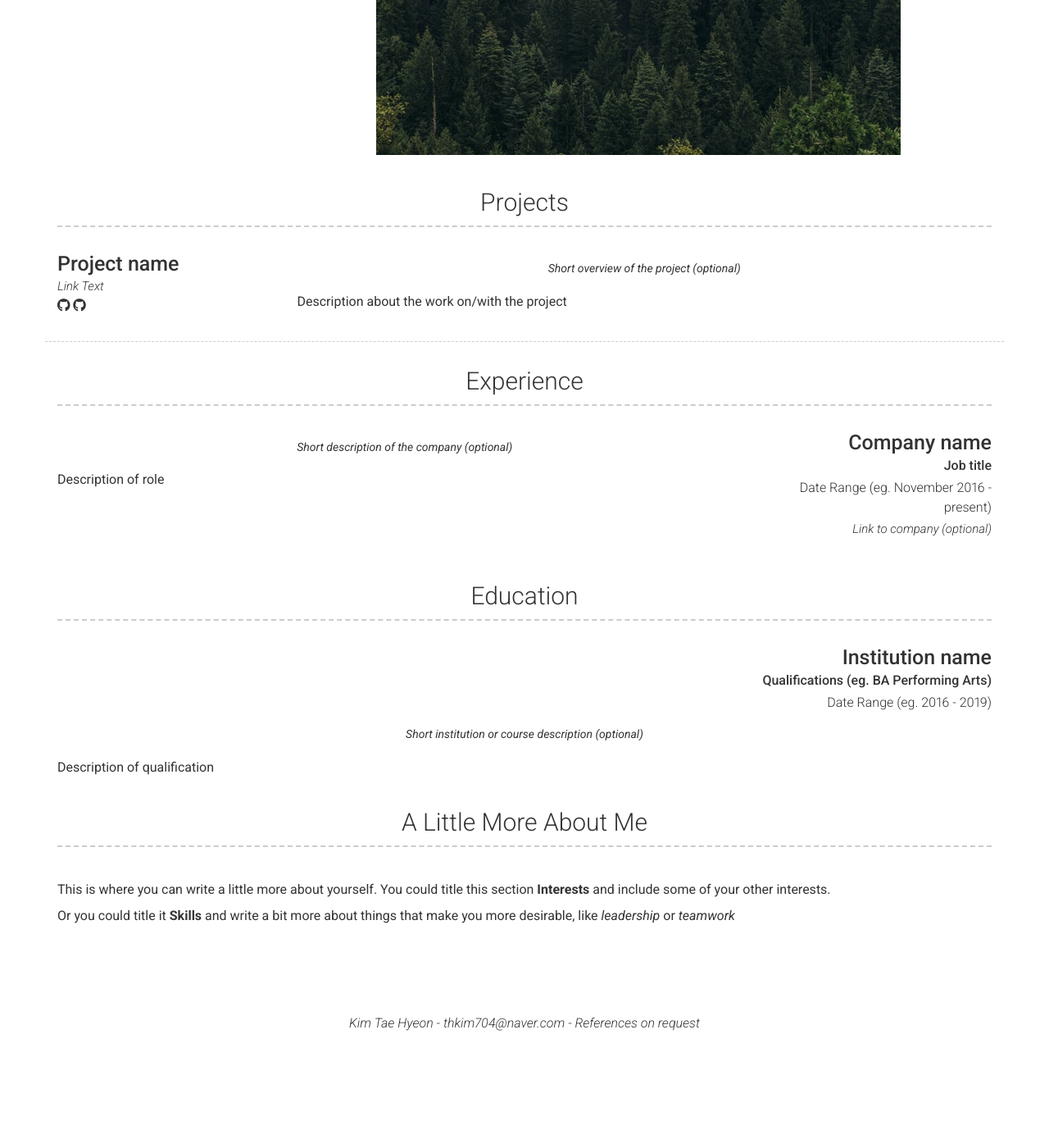
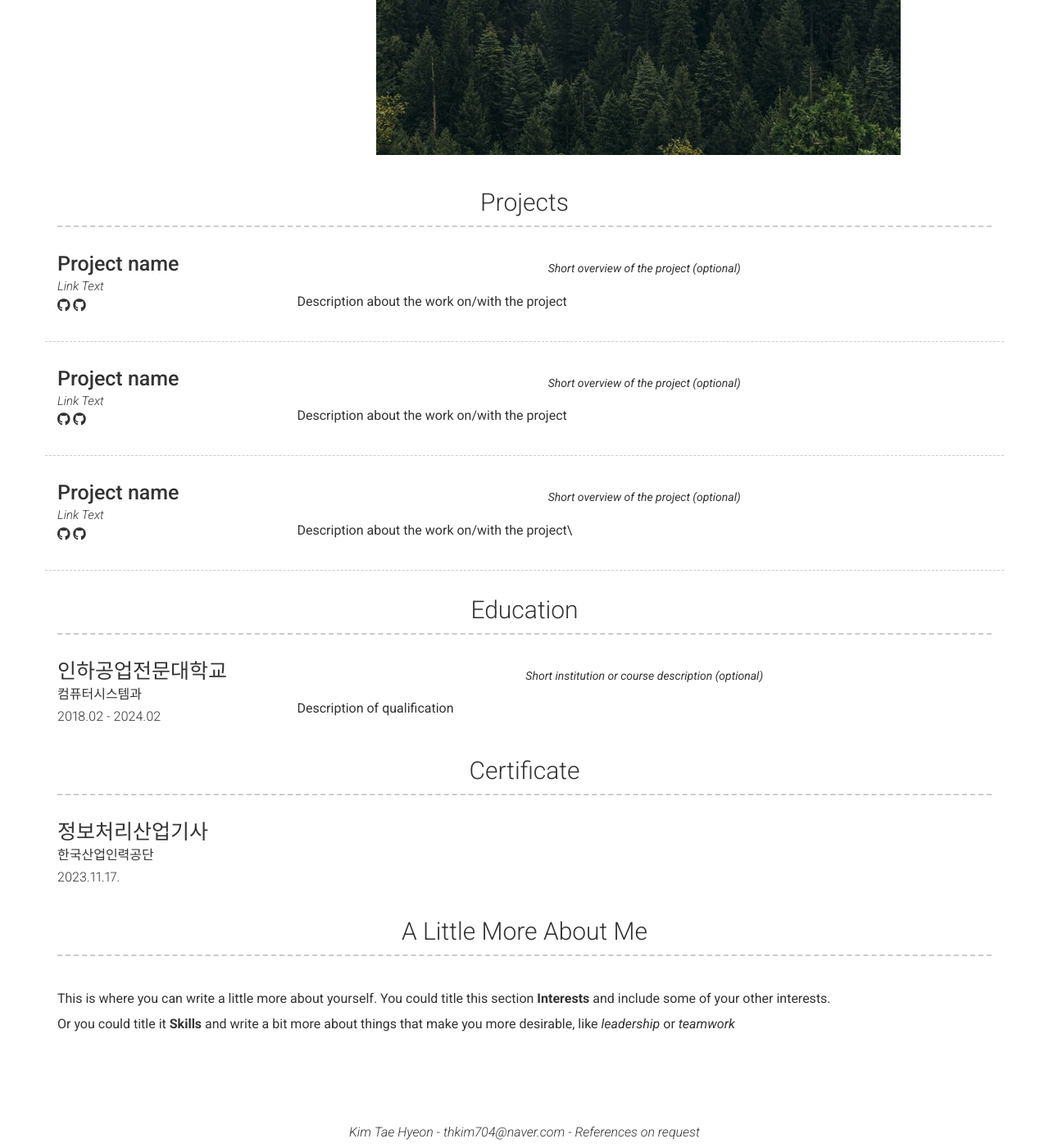
Before and after one commit to thkim704/thkim704.github.io, a Jekyll site: the page built from index.md, in a window 1280 px wide and 1400 px high, scrolled down 726 px. Shown: the whole window at 82% size. Built offline with Jekyll 4.4.1, drawn with Linux system fonts in a browser that asks for light colours; nearby versions of some CDN libraries; before the commit the page ends 1994 px from its top, so only the background shows below that.

Commit message:
Update _config.yml

```diff
--- a/_config.yml
+++ b/_config.yml
@@ -60,29 +60,58 @@ content:
           Short overview of the project (optional)
         description: | # this will include new lines to allow paragraphs
           Description about the work on/with the project
-  - title: Experience
-    layout: list
-    content:
-      - layout: right
-        title: Company name
-        sub_title: Job title
-        caption: Date Range (eg. November 2016 - present)
-        link: Link to company (optional)
+      - layout: left
+        border: weak  # Value of `weak` will display a weak border below this item. # Any
+                      # other value (or no value) means no border will be displayed
+        title: Project name
+        link: Link to project (eg. sproogen.github.io/modern-resume-theme)(optional)
+        link_text: Link Text
+        additional_links:
+          - title:  Github page for project (eg. sproogen/modern-resume-theme)
+            icon: fab fa-github
+            url: Link to project (eg. sproogen.github.io/modern-resume-theme)(optional)
+          - title:  Github page for project (eg. sproogen/modern-resume-theme)
+            icon: fab fa-github
+            url: Link to project (eg. sproogen.github.io/modern-resume-theme)(optional)
         quote: >
-          Short description of the company (optional)
+          Short overview of the project (optional)
         description: | # this will include new lines to allow paragraphs
-          Description of role
+          Description about the work on/with the project
+      - layout: left
+        border: weak  # Value of `weak` will display a weak border below this item. # Any
+                      # other value (or no value) means no border will be displayed
+        title: Project name
+        link: Link to project (eg. sproogen.github.io/modern-resume-theme)(optional)
+        link_text: Link Text
+        additional_links:
+          - title:  Github page for project (eg. sproogen/modern-resume-theme)
+            icon: fab fa-github
+            url: Link to project (eg. sproogen.github.io/modern-resume-theme)(optional)
+          - title:  Github page for project (eg. sproogen/modern-resume-theme)
+            icon: fab fa-github
+            url: Link to project (eg. sproogen.github.io/modern-resume-theme)(optional)
+        quote: >
+          Short overview of the project (optional)
+        description: | # this will include new lines to allow paragraphs
+          Description about the work on/with the project\
   - title: Education
     layout: list
     content:
-      - layout: top-right
-        title: Institution name
-        sub_title: Qualifications (eg. BA Performing Arts)
-        caption: Date Range (eg. 2016 - 2019)
+      - layout: top-left
+        title: 인하공업전문대학교
+        sub_title: 컴퓨터시스템과
+        caption: 2018.02 - 2024.02
         quote: >
           Short institution or course description (optional)
         description: | # this will include new lines to allow paragraphs
           Description of qualification
+  - title: Certificate
+    layout: list
+    content:
+      - layout: top-left
+        title: 정보처리산업기사
+        sub_title: 한국산업인력공단
+        caption: 2023.11.17.
   - title: A Little More About Me
     layout: text
     content: | # this will include new lines to allow paragraphs
```
